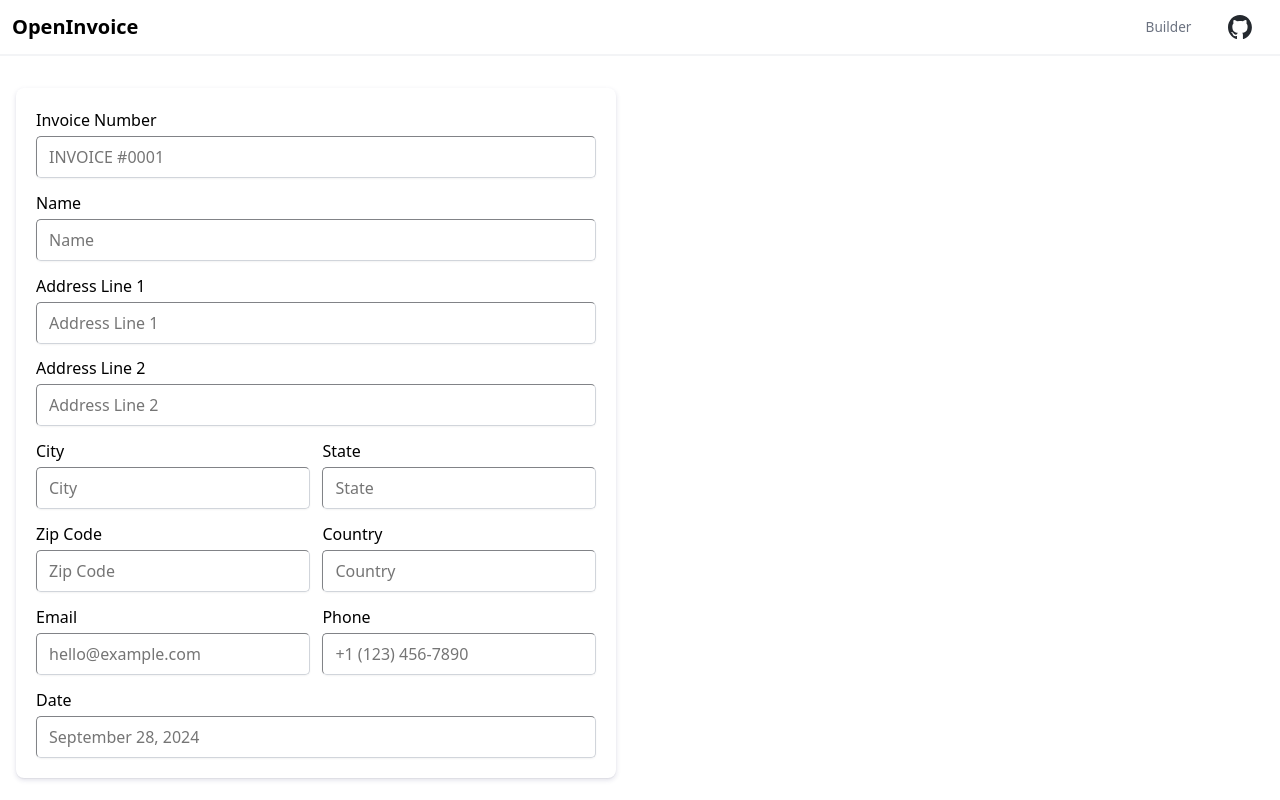
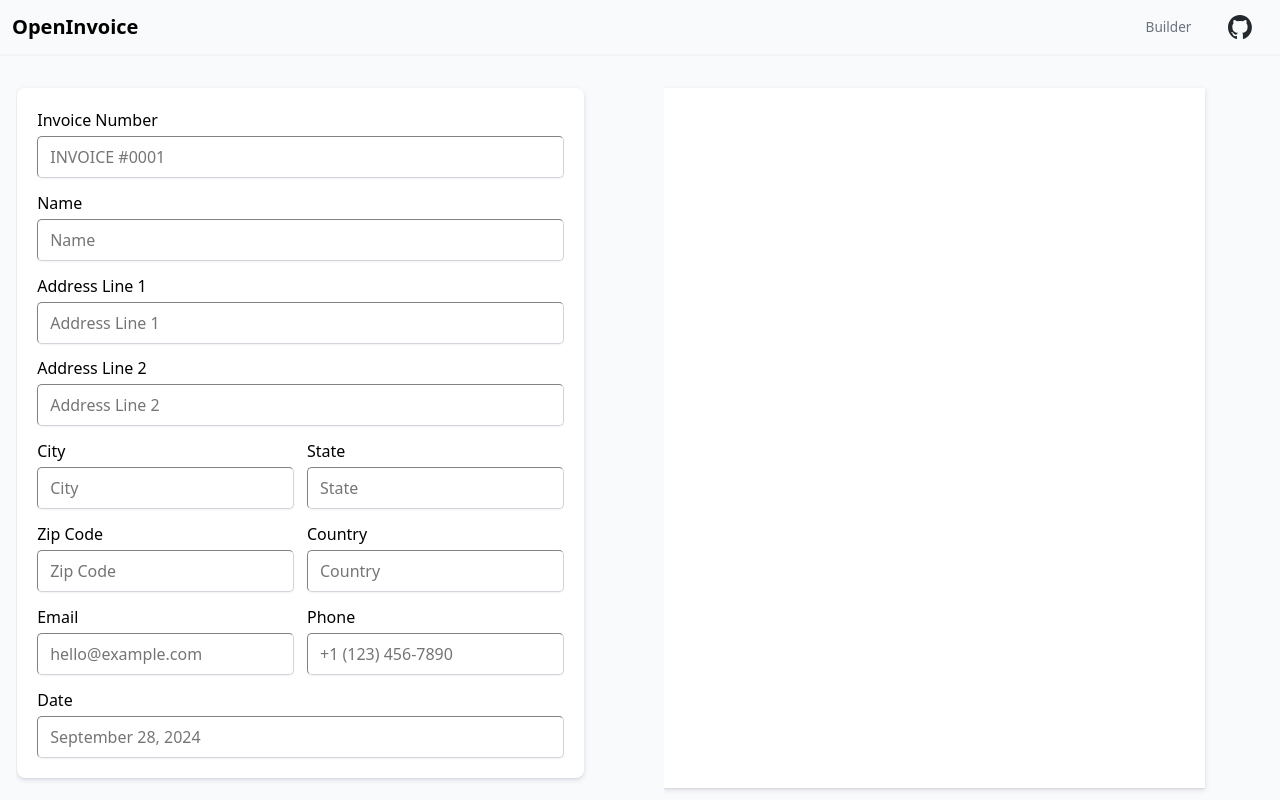
Before and after one commit to nfowlie/open-invoice, a SvelteKit app: page /builder in a window 1280 px wide. Shown: the top 800 px of the page. Built offline with nearby package versions, Linux system fonts and the light colour scheme.

Commit message:
Invoice Builder structure styling changes

```diff
--- a/src/routes/+layout.svelte
+++ b/src/routes/+layout.svelte
@@ -31,12 +31,12 @@
 		margin: 0;
 		-ms-overflow-style: none;
 		/* IE and Edge */
-		scrollbar-width: none;
+		/* scrollbar-width: none; */
 		/* Firefox */
 	}
 
 	:global(*::-webkit-scrollbar) {
-		display: none;
+		/* display: none; */
 	}
 
 	/*
@@ -47,6 +47,9 @@
 	:global(body) {
 		line-height: 1.5;
 		-webkit-font-smoothing: antialiased;
+		height: 100vh;
+		overflow: hidden;
+		background-color: #f9fafb;
 	}
 
 	/*
@@ -160,4 +163,8 @@
 	nav > a > img {
 		height: 1.5rem;
 	}
+
+	:global(main) {
+		height: calc(100vh - 3.5rem);
+	}
 </style>
--- a/src/routes/builder/+page.svelte
+++ b/src/routes/builder/+page.svelte
@@ -109,7 +109,9 @@
 			</label>
 		</div>
 	</section>
-	<section id="invoicePreview"></section>
+	<section id="invoicePreview">
+		<div class="invoice"></div>
+	</section>
 </main>
 
 <style>
@@ -117,14 +119,23 @@
 		display: grid;
 		grid-template-columns: 1fr 1fr;
 		gap: 3rem;
-		margin-block: 2rem;
 		margin-inline: 1rem;
 	}
 
-	#invoiceEditor {
+	#invoiceEditor,
+	#invoicePreview {
+		overflow-y: scroll;
 		display: grid;
 		gap: 2rem;
+		padding-inline-end: 2rem;
+		padding-block: 2rem;
+	}
+
+	#invoiceEditor {
+		justify-content: end;
+
 		.invoice-block {
+			background-color: #fff;
 			padding: 1.25rem;
 			border-radius: 8px;
 			box-shadow:
@@ -134,6 +145,7 @@
 			display: grid;
 			grid-template-columns: 1fr 1fr;
 			gap: 0.8rem;
+			width: min(100%, 700px);
 
 			label {
 				display: grid;
@@ -161,10 +173,21 @@
 				box-shadow: 0 1px 2px rgba(0, 0, 0, 0.05);
 				padding-inline: 0.75rem;
 				padding-block: 0.5rem;
+				width: 100%;
 			}
 		}
 	}
 
 	#invoicePreview {
+		justify-content: start;
+
+		.invoice {
+			aspect-ratio: 8.5/11;
+			box-shadow:
+				rgba(50, 50, 105, 0.15) 0px 2px 5px 0px,
+				rgba(0, 0, 0, 0.05) 0px 1px 1px 0px;
+			height: 700px;
+			background-color: #fff;
+		}
 	}
 </style>
```
